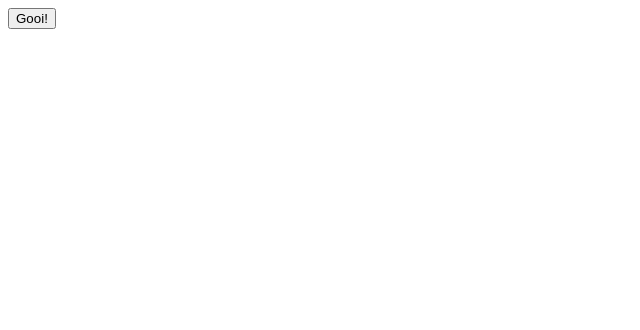
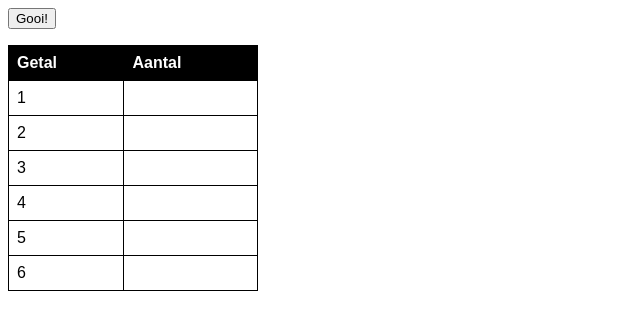
Before and after one commit to larsanker50/dobbelstenen2, a plain HTML site: page index.html in a window 1280 px wide. Shown: the whole page, without its empty margins (0-640 px from the left). Drawn offline with Linux system fonts and the light colour scheme.

Commit message:
Update index.html

```diff
--- a/index.html
+++ b/index.html
@@ -4,9 +4,58 @@
     <meta charset="UTF-8">
     <meta name="viewport" content="width=device-width, initial-scale=1.0">
     <title>Opdacht 10 - javascript dobbelstenen.</title>
+    <style>
+    table {
+        font-family: arial, sans-serif;
+        border-collapse: collapse;
+        width: 250px;
+    }
+
+    td, th {
+        border: 1px solid #000000;
+        text-align: left;
+        padding: 8px;
+    }
+
+    th {
+        background-color: #000000;
+        color: white;
+    }
+    </style>
 </head>
 <body>
     <button id="button">Gooi!</button>
+    <p></p>
+    <table>
+        <tr>
+            <th>Getal</th>
+            <th>Aantal</th>
+        </tr>
+        <tr>
+            <td>1</td>
+            <td id="a"></td>
+        </tr>
+        <tr>
+            <td>2</td>
+            <td id="b"></td>
+        </tr>
+        <tr>
+            <td>3</td>
+            <td id="c"></td>
+        </tr>
+        <tr>
+            <td>4</td>
+            <td id="d"></td>
+        </tr>
+        <tr>
+            <td>5</td>
+            <td id="e"></td>
+        </tr>
+        <tr>
+            <td>6</td>
+            <td id="f"></td>
+        </tr>
+    </table>
 </body>
 <script type="text/JavaScript" src="scripts.js"></script>
 </html>
```
